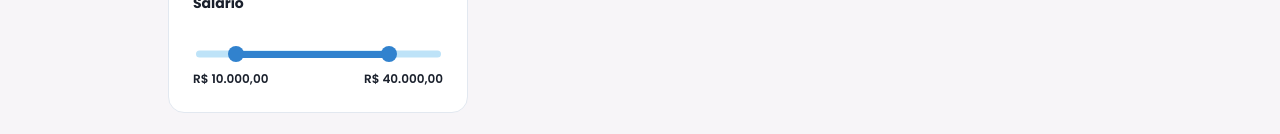
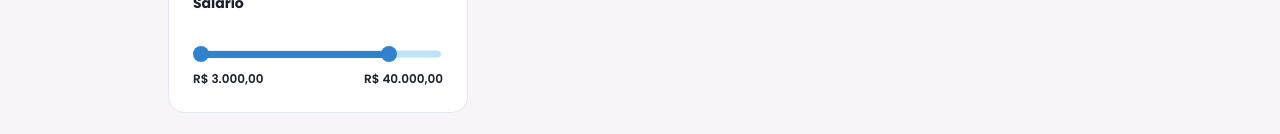
Before and after one commit to startup-of-zero-reais/legendary-invention, a Next.js app: page / in a window 1280 px wide. Shown: the part 788-922 px from the top of the page. Built offline with nearby package versions, Linux system fonts and the light colour scheme; no server answers.

Commit message:
feat: using constants initial

```diff
--- a/src/components/Filter/salary.tsx
+++ b/src/components/Filter/salary.tsx
@@ -17,7 +17,10 @@ const Salary: React.FC = () => {
         minMaxValue={([min, max]) => updateSalary({ max, min })}
         min={CONSTANTS.price_filter[0]}
         max={CONSTANTS.price_filter[1]}
-        defaultValue={[10000, 40000]}
+        defaultValue={[
+          CONSTANTS.initial_price.min,
+          CONSTANTS.initial_price.max,
+        ]}
         stepByNumber={0}
         stepToIndex={0}
         stepToNumber={0}
```
